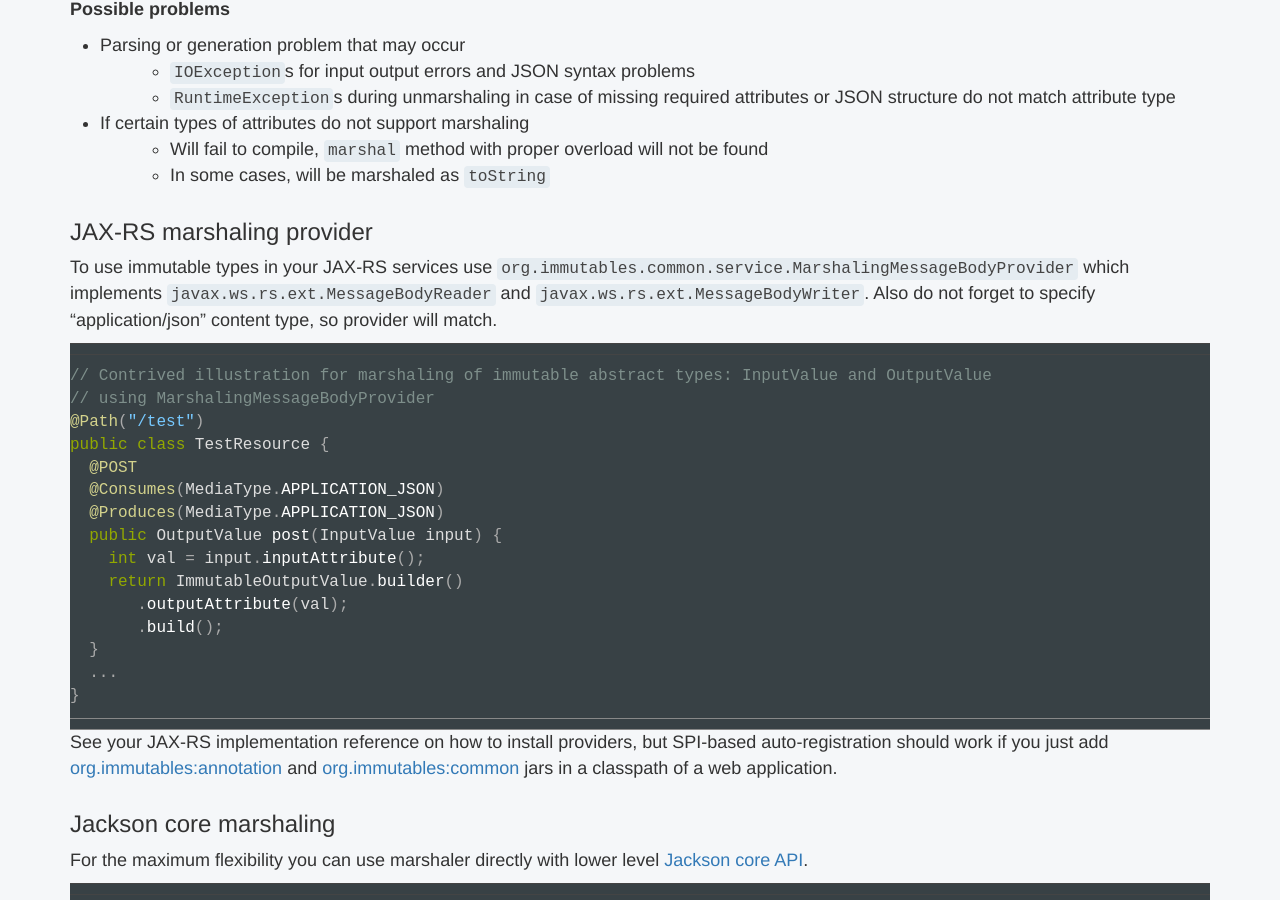
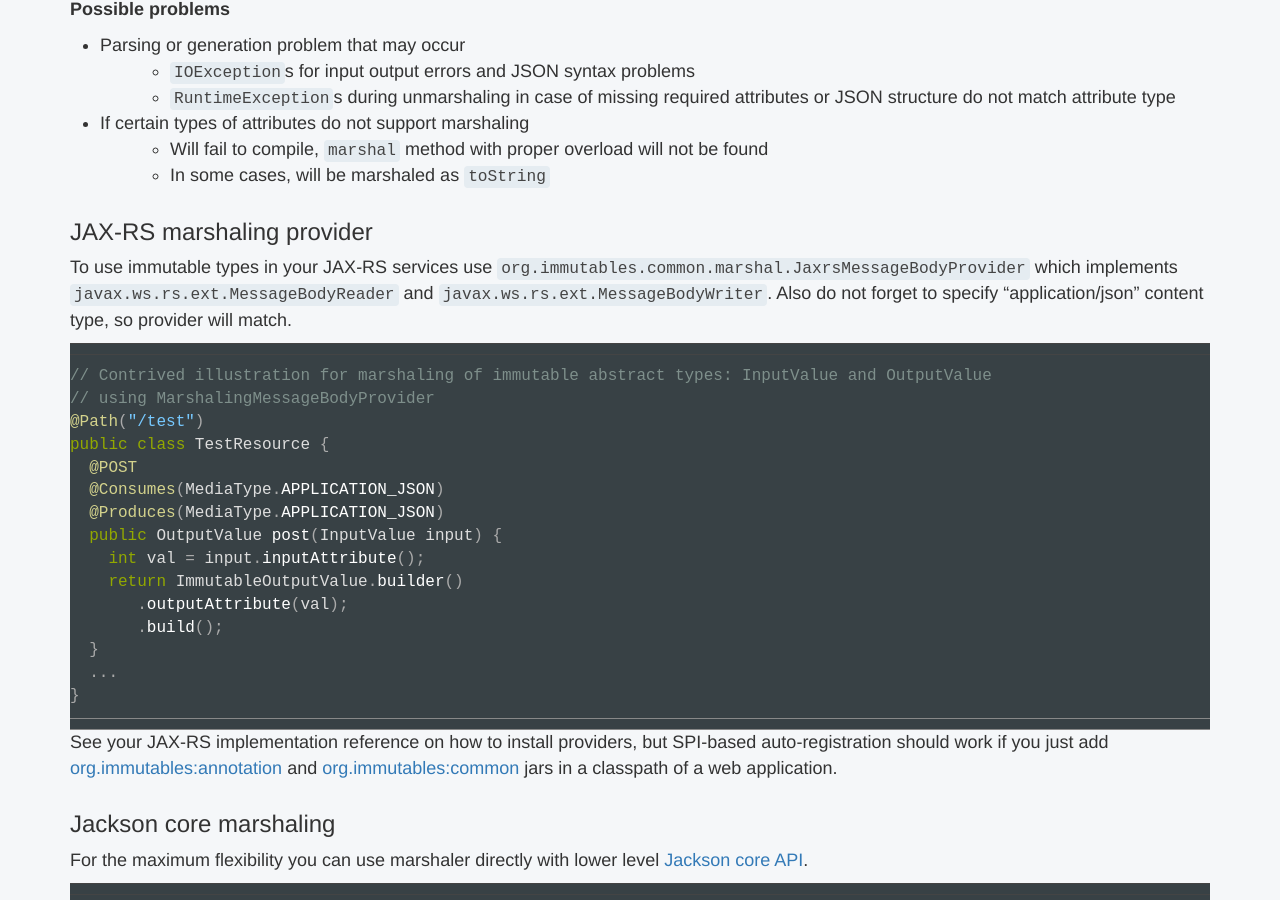
Before and after one commit to immutables/immutables.github.io, a Jekyll site: the page built from json.md, in a window 1280 px wide and 900 px high, scrolled down 1875 px. Built offline with Jekyll 4.4.1, drawn with Linux system fonts in a browser that asks for light colours; nearby versions of some CDN libraries; Markdown is read by kramdown in place of the engine named in the settings; comment, search, counter and statistics services are not loaded.

Commit message:
update towards 0.9

```diff
--- a/json.md
+++ b/json.md
@@ -96,7 +96,7 @@ Marshaling.fromJson(valueObjectJson, ValueObject.class);
 
 ### JAX-RS marshaling provider
 
-To use immutable types in your JAX-RS services use `org.immutables.common.service.MarshalingMessageBodyProvider` which
+To use immutable types in your JAX-RS services use `org.immutables.common.marshal.JaxrsMessageBodyProvider` which
 implements `javax.ws.rs.ext.MessageBodyReader` and `javax.ws.rs.ext.MessageBodyWriter`. Also do not forget to specify
 "application/json" content type, so provider will match.
 
```
